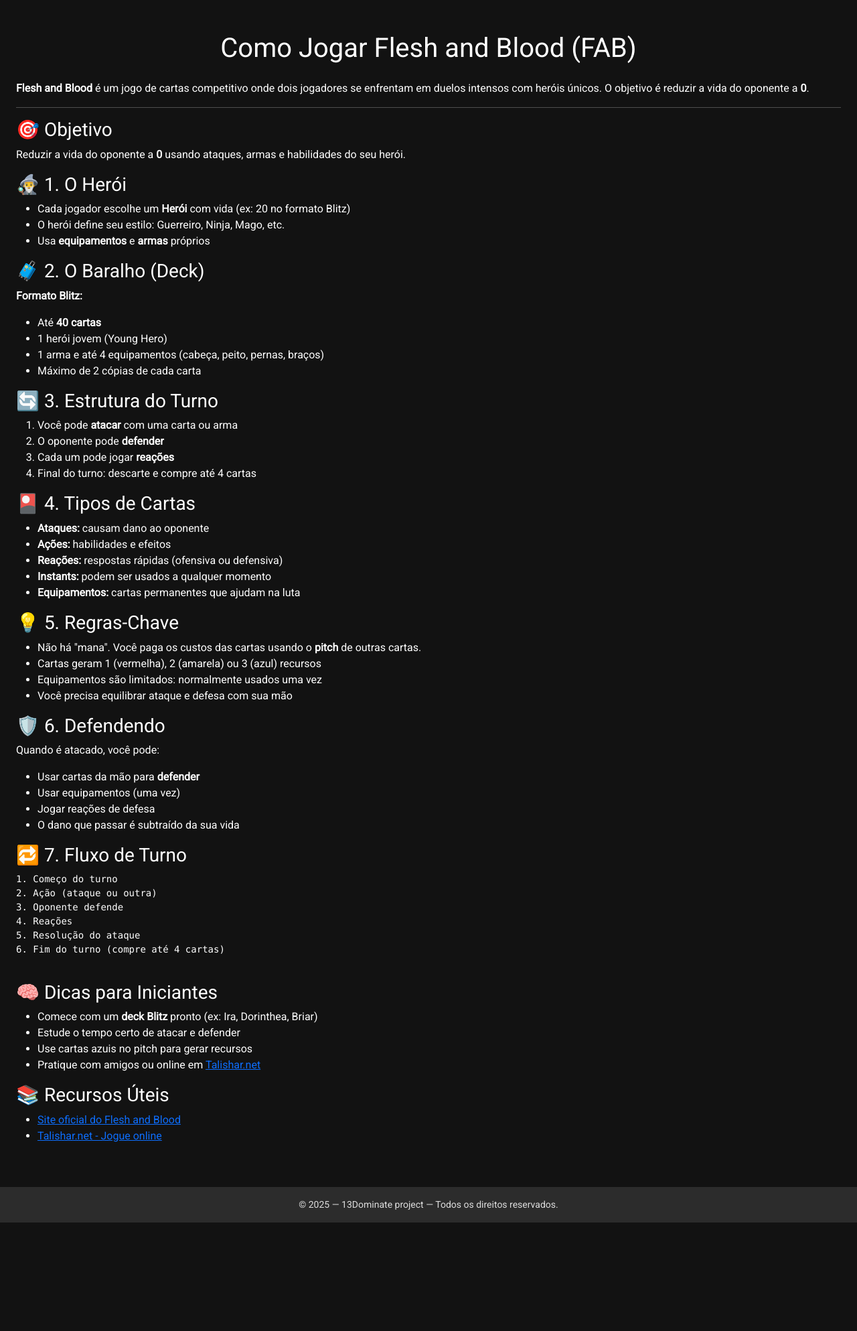
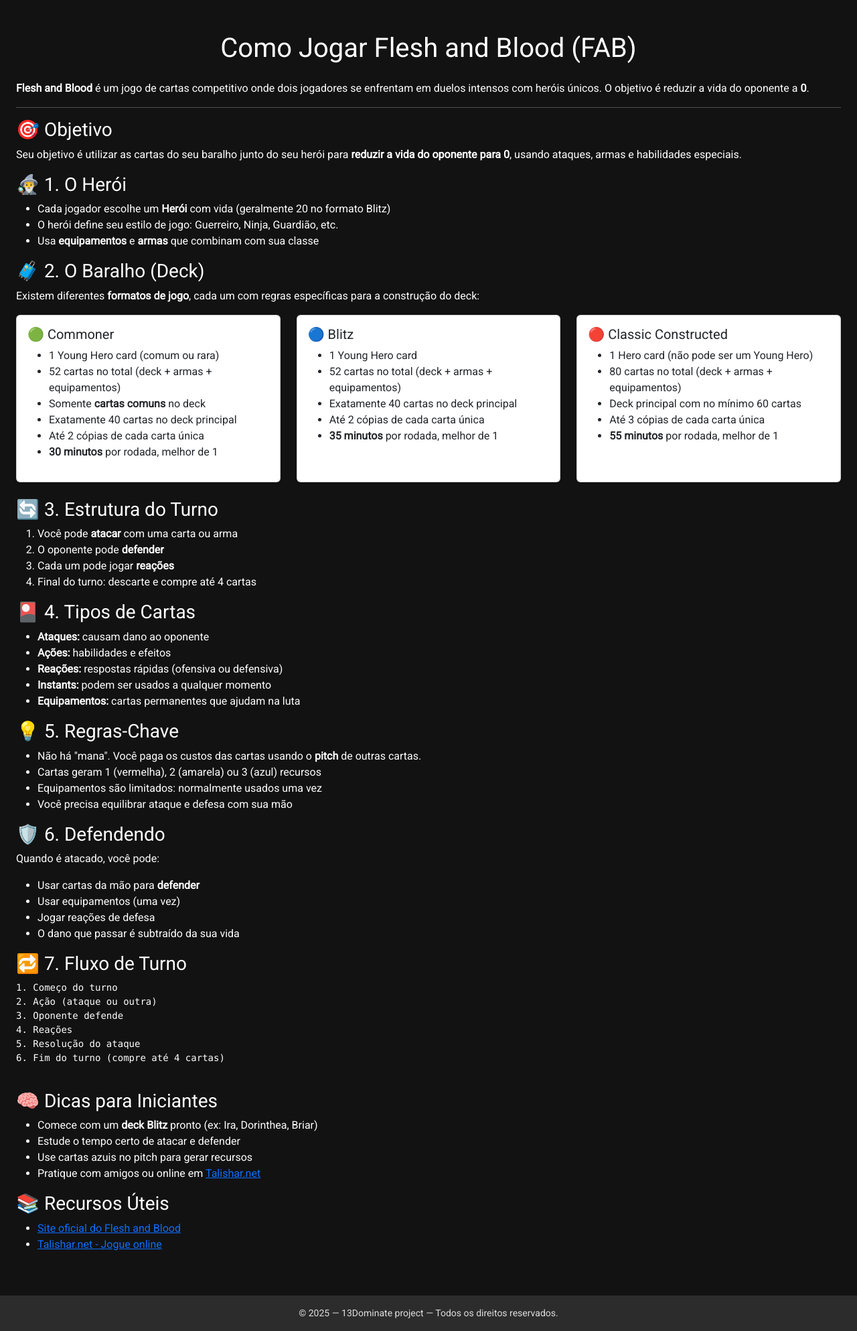
Before and after one commit to robertzimmi/13dominate, a Flask app: page /aprender in a window 1280 px wide. Shown: the part 68-2055 px from the top of the page at 67% size. Before the commit the page ends 1893 px from the top, so only its background shows below. Run offline with Flask 3, Linux system fonts and the light colour scheme; some libraries are stand-ins or nearby versions.

Commit message:
Update aprender.html

```diff
--- a/templates/aprender.html
+++ b/templates/aprender.html
@@ -11,23 +11,65 @@
   <hr>
 
 <h3>🎯 Objetivo</h3>
-  <p>Reduzir a vida do oponente a <strong>0</strong> usando ataques, armas e habilidades do seu herói.</p>
+<p>Seu objetivo é utilizar as cartas do seu baralho junto do seu herói para <strong>reduzir a vida do oponente para 0</strong>, usando ataques, armas e habilidades especiais.</p>
 
 <h3>🧙‍♂️ 1. O Herói</h3>
 <ul>
-    <li>Cada jogador escolhe um <strong>Herói</strong> com vida (ex: 20 no formato Blitz)</li>
-    <li>O herói define seu estilo: Guerreiro, Ninja, Mago, etc.</li>
-    <li>Usa <strong>equipamentos</strong> e <strong>armas</strong> próprios</li>
+  <li>Cada jogador escolhe um <strong>Herói</strong> com vida (geralmente 20 no formato Blitz)</li>
+  <li>O herói define seu estilo de jogo: Guerreiro, Ninja, Guardião, etc.</li>
+  <li>Usa <strong>equipamentos</strong> e <strong>armas</strong> que combinam com sua classe</li>
 </ul>
 
 <h3>🧳 2. O Baralho (Deck)</h3>
-  <p><strong>Formato Blitz:</strong></p>
+<p>Existem diferentes <strong>formatos de jogo</strong>, cada um com regras específicas para a construção do deck:</p>
+
+<div class="row mb-4">
+  <div class="col-md-4">
+    <div class="card h-100 shadow-sm">
+      <div class="card-body">
+        <h5 class="card-title">🟢 Commoner</h5>
         <ul>
-    <li>Até <strong>40 cartas</strong></li>
-    <li>1 herói jovem (Young Hero)</li>
-    <li>1 arma e até 4 equipamentos (cabeça, peito, pernas, braços)</li>
-    <li>Máximo de 2 cópias de cada carta</li>
+          <li>1 Young Hero card (comum ou rara)</li>
+          <li>52 cartas no total (deck + armas + equipamentos)</li>
+          <li>Somente <strong>cartas comuns</strong> no deck</li>
+          <li>Exatamente 40 cartas no deck principal</li>
+          <li>Até 2 cópias de cada carta única</li>
+          <li><strong>30 minutos</strong> por rodada, melhor de 1</li>
         </ul>
+      </div>
+    </div>
+  </div>
+
+  <div class="col-md-4">
+    <div class="card h-100 shadow-sm">
+      <div class="card-body">
+        <h5 class="card-title">🔵 Blitz</h5>
+        <ul>
+          <li>1 Young Hero card</li>
+          <li>52 cartas no total (deck + armas + equipamentos)</li>
+          <li>Exatamente 40 cartas no deck principal</li>
+          <li>Até 2 cópias de cada carta única</li>
+          <li><strong>35 minutos</strong> por rodada, melhor de 1</li>
+        </ul>
+      </div>
+    </div>
+  </div>
+
+  <div class="col-md-4">
+    <div class="card h-100 shadow-sm">
+      <div class="card-body">
+        <h5 class="card-title">🔴 Classic Constructed</h5>
+        <ul>
+          <li>1 Hero card (não pode ser um Young Hero)</li>
+          <li>80 cartas no total (deck + armas + equipamentos)</li>
+          <li>Deck principal com no mínimo 60 cartas</li>
+          <li>Até 3 cópias de cada carta única</li>
+          <li><strong>55 minutos</strong> por rodada, melhor de 1</li>
+        </ul>
+      </div>
+    </div>
+  </div>
+</div>
 
   <h3>🔄 3. Estrutura do Turno</h3>
   <ol>
```
Lines whose indentation alone changed are shown as unchanged.
